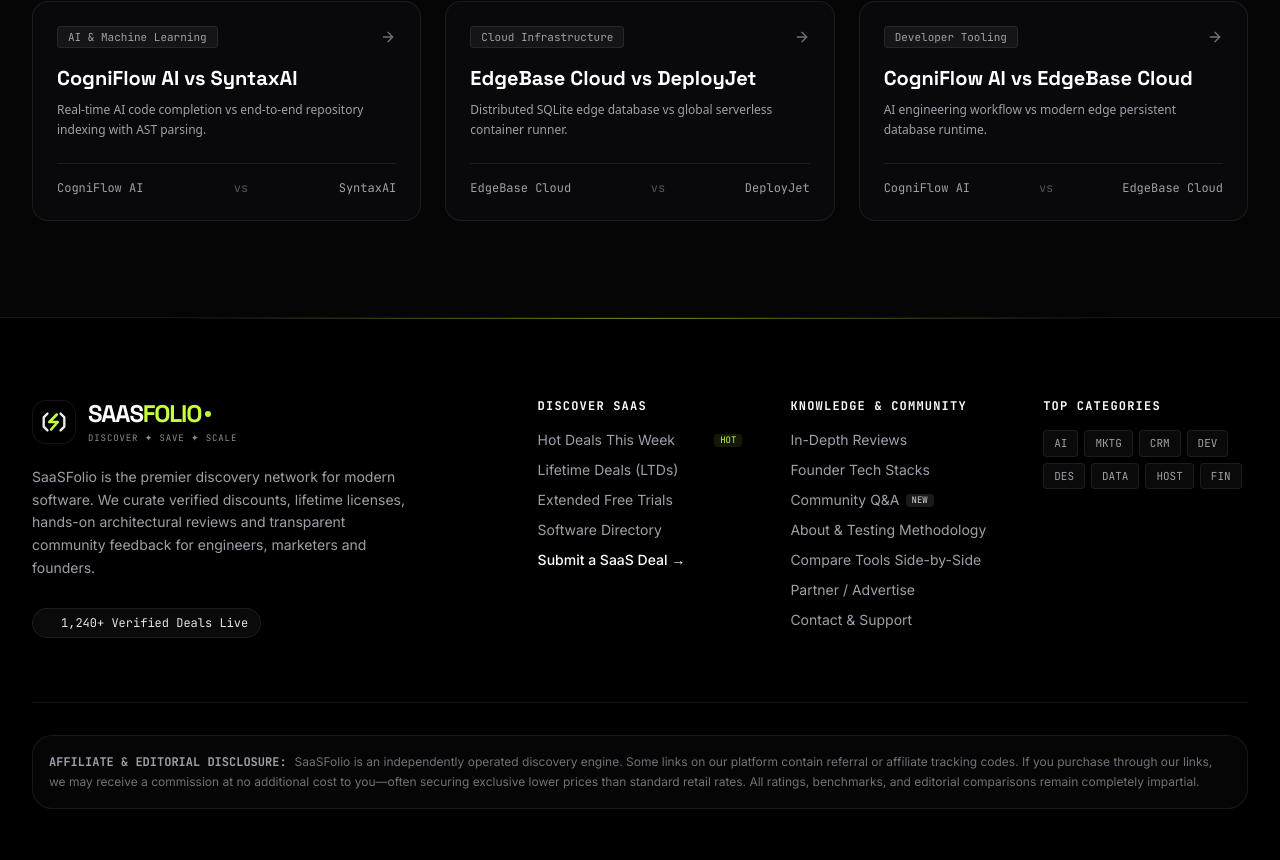
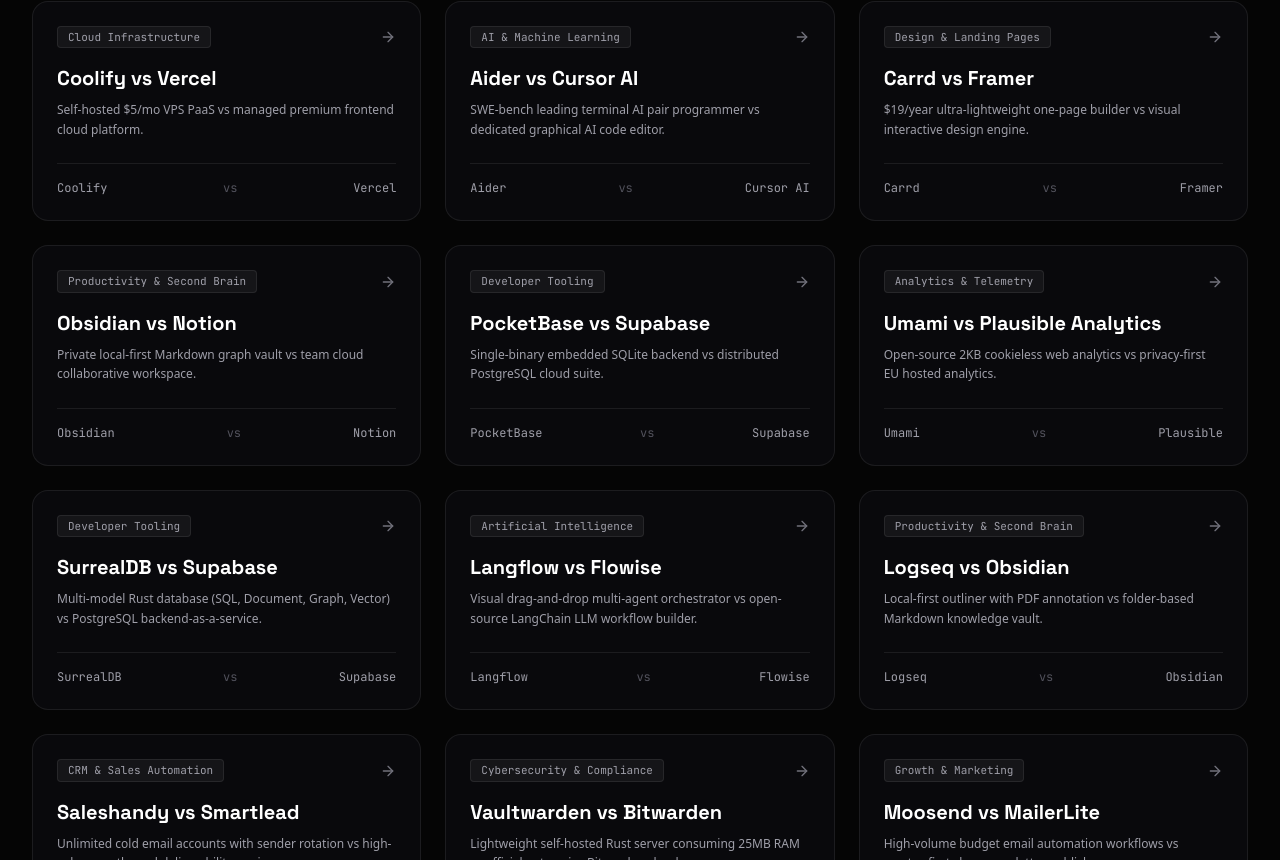
Before and after one commit to pratham-malhotr/saasfolio, a Next.js app: page /compare in a window 1280 px wide. Shown: the part 1020-1880 px from the top of the page. Built offline with nearby package versions, Linux system fonts and the light colour scheme; no server answers.

Commit message:
feat(directory): add tier filters, open-source toggles, and enhanced comparison matrix

```diff
--- a/app/compare/[slug]/page.tsx
+++ b/app/compare/[slug]/page.tsx
@@ -13,6 +13,18 @@
     { slug: "vaultguard-security-vs-armorid" },
     { slug: "vectorcraft-vs-framegen" },
     { slug: "metricpulse-vs-insightstream" },
+    { slug: "coolify-vs-vercel" },
+    { slug: "aider-vs-cursor-ai" },
+    { slug: "carrd-vs-framer" },
+    { slug: "obsidian-vs-notion" },
+    { slug: "pocketbase-vs-supabase" },
+    { slug: "umami-vs-plausible" },
+    { slug: "surrealdb-vs-supabase" },
+    { slug: "langflow-vs-flowise" },
+    { slug: "logseq-vs-obsidian" },
+    { slug: "saleshandy-vs-smartlead" },
+    { slug: "vaultwarden-vs-bitwarden" },
+    { slug: "moosend-vs-mailerlite" },
   ];
 }
 
--- a/app/compare/page.tsx
+++ b/app/compare/page.tsx
@@ -19,28 +19,100 @@
 
 const POPULAR_COMPARISONS = [
   {
-    slug: "cogniflow-ai-vs-syntaxai",
-    title: "CogniFlow AI vs SyntaxAI",
-    category: "AI & Machine Learning",
-    summary: "Real-time AI code completion vs end-to-end repository indexing with AST parsing.",
-    toolA: "CogniFlow AI",
-    toolB: "SyntaxAI",
+    slug: "coolify-vs-vercel",
+    title: "Coolify vs Vercel",
+    category: "Cloud Infrastructure",
+    summary: "Self-hosted $5/mo VPS PaaS vs managed premium frontend cloud platform.",
+    toolA: "Coolify",
+    toolB: "Vercel",
   },
   {
-    slug: "edgebase-cloud-vs-deployjet",
-    title: "EdgeBase Cloud vs DeployJet",
-    category: "Cloud Infrastructure",
-    summary: "Distributed SQLite edge database vs global serverless container runner.",
-    toolA: "EdgeBase Cloud",
-    toolB: "DeployJet",
+    slug: "aider-vs-cursor-ai",
+    title: "Aider vs Cursor AI",
+    category: "AI & Machine Learning",
+    summary: "SWE-bench leading terminal AI pair programmer vs dedicated graphical AI code editor.",
+    toolA: "Aider",
+    toolB: "Cursor AI",
   },
   {
-    slug: "cogniflow-ai-vs-edgebase-cloud",
-    title: "CogniFlow AI vs EdgeBase Cloud",
+    slug: "carrd-vs-framer",
+    title: "Carrd vs Framer",
+    category: "Design & Landing Pages",
+    summary: "$19/year ultra-lightweight one-page builder vs visual interactive design engine.",
+    toolA: "Carrd",
+    toolB: "Framer",
+  },
+  {
+    slug: "obsidian-vs-notion",
+    title: "Obsidian vs Notion",
+    category: "Productivity & Second Brain",
+    summary: "Private local-first Markdown graph vault vs team cloud collaborative workspace.",
+    toolA: "Obsidian",
+    toolB: "Notion",
+  },
+  {
+    slug: "pocketbase-vs-supabase",
+    title: "PocketBase vs Supabase",
     category: "Developer Tooling",
-    summary: "AI engineering workflow vs modern edge persistent database runtime.",
-    toolA: "CogniFlow AI",
-    toolB: "EdgeBase Cloud",
+    summary: "Single-binary embedded SQLite backend vs distributed PostgreSQL cloud suite.",
+    toolA: "PocketBase",
+    toolB: "Supabase",
+  },
+  {
+    slug: "umami-vs-plausible",
+    title: "Umami vs Plausible Analytics",
+    category: "Analytics & Telemetry",
+    summary: "Open-source 2KB cookieless web analytics vs privacy-first EU hosted analytics.",
+    toolA: "Umami",
+    toolB: "Plausible",
+  },
+  {
+    slug: "surrealdb-vs-supabase",
+    title: "SurrealDB vs Supabase",
+    category: "Developer Tooling",
+    summary: "Multi-model Rust database (SQL, Document, Graph, Vector) vs PostgreSQL backend-as-a-service.",
+    toolA: "SurrealDB",
+    toolB: "Supabase",
+  },
+  {
+    slug: "langflow-vs-flowise",
+    title: "Langflow vs Flowise",
+    category: "Artificial Intelligence",
+    summary: "Visual drag-and-drop multi-agent orchestrator vs open-source LangChain LLM workflow builder.",
+    toolA: "Langflow",
+    toolB: "Flowise",
+  },
+  {
+    slug: "logseq-vs-obsidian",
+    title: "Logseq vs Obsidian",
+    category: "Productivity & Second Brain",
+    summary: "Local-first outliner with PDF annotation vs folder-based Markdown knowledge vault.",
+    toolA: "Logseq",
+    toolB: "Obsidian",
+  },
+  {
+    slug: "saleshandy-vs-smartlead",
+    title: "Saleshandy vs Smartlead",
+    category: "CRM & Sales Automation",
+    summary: "Unlimited cold email accounts with sender rotation vs high-volume outbound deliverability engine.",
+    toolA: "Saleshandy",
+    toolB: "Smartlead.ai",
+  },
+  {
+    slug: "vaultwarden-vs-bitwarden",
+    title: "Vaultwarden vs Bitwarden",
+    category: "Cybersecurity & Compliance",
+    summary: "Lightweight self-hosted Rust server consuming 25MB RAM vs official enterprise Bitwarden cloud.",
+    toolA: "Vaultwarden",
+    toolB: "Bitwarden",
+  },
+  {
+    slug: "moosend-vs-mailerlite",
+    title: "Moosend vs MailerLite",
+    category: "Growth & Marketing",
+    summary: "High-volume budget email automation workflows vs creator-first clean newsletter publisher.",
+    toolA: "Moosend",
+    toolB: "MailerLite",
   },
 ];
 
--- a/components/tools/ToolProfileClient.tsx
+++ b/components/tools/ToolProfileClient.tsx
@@ -58,6 +58,16 @@
                 <span className="font-mono text-xs px-2 py-0.5 rounded bg-white/5 border border-white/10 text-zinc-300">
                   {tool.pricingModel}
                 </span>
+                {tool.tier === "indie-budget" && (
+                  <span className="font-mono text-[11px] px-2.5 py-0.5 rounded-full bg-emerald-500/10 border border-emerald-500/30 text-emerald-400 font-bold">
+                    🌱 INDIE GEM
+                  </span>
+                )}
+                {tool.tier === "mid-tier" && (
+                  <span className="font-mono text-[11px] px-2.5 py-0.5 rounded-full bg-cyan-500/10 border border-cyan-500/30 text-cyan-400 font-bold">
+                    ⚡ MID-TIER
+                  </span>
+                )}
                 {tool.verified && (
                   <span className="flex items-center gap-1 font-mono text-[11px] text-[#C6FF3D] bg-[#C6FF3D]/10 px-2 py-0.5 rounded border border-[#C6FF3D]/30">
                     <ShieldCheck className="w-3.5 h-3.5" /> VERIFIED
--- a/components/tools/ToolsDirectoryClient.tsx
+++ b/components/tools/ToolsDirectoryClient.tsx
@@ -15,6 +15,7 @@
   const [searchQuery, setSearchQuery] = useState("");
   const [selectedCategory, setSelectedCategory] = useState("all");
   const [pricingModel, setPricingModel] = useState("all");
+  const [selectedTier, setSelectedTier] = useState("all");
 
   const filteredTools = useMemo(() => {
     return initialTools.filter((tool) => {
@@ -34,9 +35,14 @@
         if (tool.pricingModel !== pricingModel) return false;
       }
 
+      if (selectedTier !== "all") {
+        const toolTier = tool.tier || "popular";
+        if (toolTier !== selectedTier) return false;
+      }
+
       return true;
     });
-  }, [initialTools, searchQuery, selectedCategory, pricingModel]);
+  }, [initialTools, searchQuery, selectedCategory, pricingModel, selectedTier]);
 
   return (
     <div className="max-w-7xl mx-auto px-4 sm:px-6 lg:px-8 pt-32 pb-24">
@@ -52,7 +58,7 @@
           SAAS DIRECTORY
         </h1>
         <p className="text-zinc-400 max-w-2xl text-base leading-relaxed">
-          Browse vetted software tools categorized by architecture, pricing model, and user reviews. Compare specs and uncover active discounts.
+          Browse vetted software tools categorized by architecture, pricing model, tier, and user reviews. Compare specs, discover budget indie gems, and uncover active discounts.
         </p>
       </div>
 
@@ -76,6 +82,17 @@
 
         <div className="flex flex-wrap items-center gap-2 pt-2 md:pt-0 border-t md:border-t-0 border-white/5 text-xs font-mono">
           <select
+            value={selectedTier}
+            onChange={(e) => setSelectedTier(e.target.value)}
+            className="px-3 py-2 rounded-xl bg-white/5 border border-white/10 text-white outline-none cursor-pointer"
+          >
+            <option value="all" className="bg-[#0A0A0C]">All Brand Tiers</option>
+            <option value="popular" className="bg-[#0A0A0C]">⭐ Popular Leaders</option>
+            <option value="mid-tier" className="bg-[#0A0A0C]">⚡ Mid-Tier Powerhouses</option>
+            <option value="indie-budget" className="bg-[#0A0A0C]">🌱 Indie & Budget Gems</option>
+          </select>
+
+          <select
             value={selectedCategory}
             onChange={(e) => setSelectedCategory(e.target.value)}
             className="px-3 py-2 rounded-xl bg-white/5 border border-white/10 text-white outline-none cursor-pointer"
@@ -94,6 +111,7 @@
             className="px-3 py-2 rounded-xl bg-white/5 border border-white/10 text-white outline-none cursor-pointer"
           >
             <option value="all" className="bg-[#0A0A0C]">All Pricing Models</option>
+            <option value="Open Source" className="bg-[#0A0A0C]">Open Source</option>
             <option value="Freemium" className="bg-[#0A0A0C]">Freemium</option>
             <option value="Free Trial" className="bg-[#0A0A0C]">Free Trial</option>
             <option value="Paid" className="bg-[#0A0A0C]">Paid Only</option>
@@ -116,6 +134,15 @@
                   {tool.logoLetter}
                 </div>
                 <div className="flex items-center gap-2">
+                  {tool.tier === "indie-budget" ? (
+                    <span className="font-mono text-[10px] px-2 py-0.5 rounded-full bg-emerald-500/10 border border-emerald-500/30 text-emerald-400 font-bold">
+                      🌱 INDIE GEM
+                    </span>
+                  ) : tool.tier === "mid-tier" ? (
+                    <span className="font-mono text-[10px] px-2 py-0.5 rounded-full bg-cyan-500/10 border border-cyan-500/30 text-cyan-400 font-bold">
+                      ⚡ MID-TIER
+                    </span>
+                  ) : null}
                   <span className="font-mono text-xs px-2 py-0.5 rounded bg-white/5 border border-white/10 text-zinc-300">
                     {tool.pricingModel}
                   </span>
```
Also changed, not shown: components/modals/CommandPalette.tsx (+80 -9 lines), 1 other file (tests, documents, lock files or other folders).
